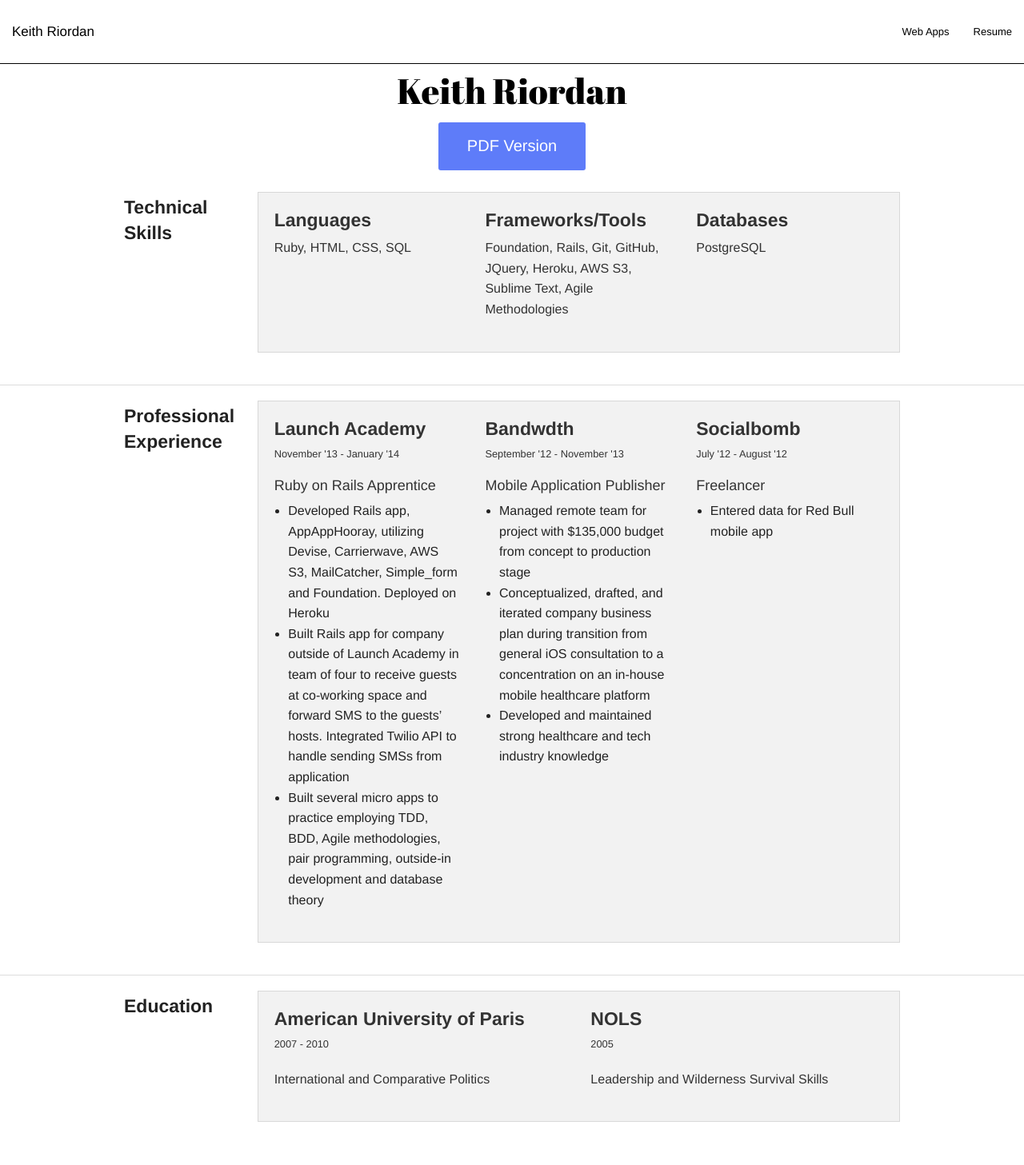
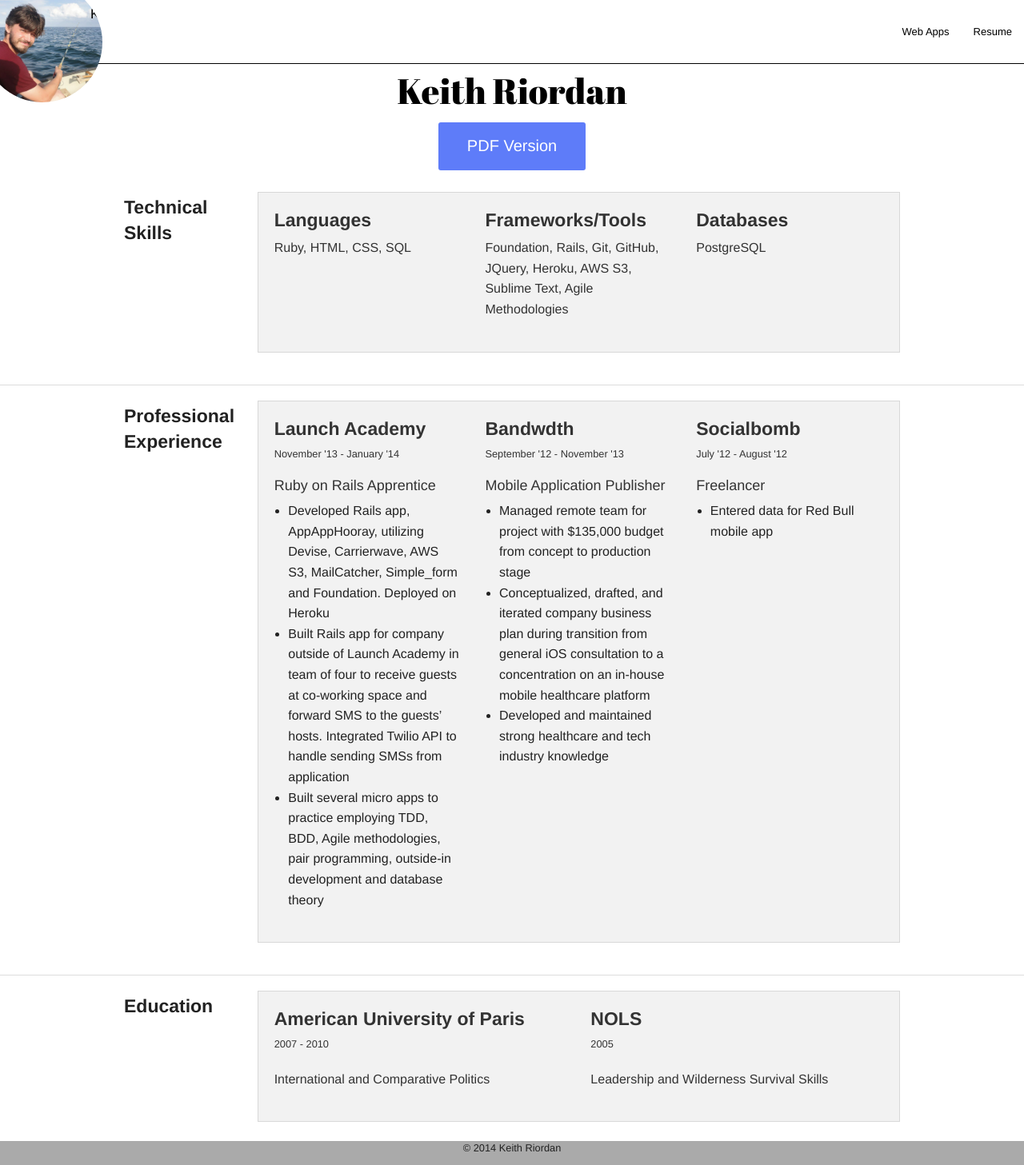
Before and after one commit to Kriordan/personal_portfolio, a Flask app: page /resume in a window 1280 px wide. Shown: the whole page at 80% size. Before the commit the page ends 1403 px from the top, so only its background shows below. Run offline with Flask 2, Linux system fonts and the light colour scheme; some libraries are stand-ins or nearby versions.

Commit message:
Create header and footer include templates. Reformat base template html

```diff
--- /dev/null
+++ b/templates/_footer.html
@@ -0,0 +1,5 @@
+<footer>
+    <div class="copyright">
+        <h6>&copy; 2014 Keith Riordan</h6>
+    </div>
+</footer>
--- /dev/null
+++ b/templates/_header.html
@@ -0,0 +1,23 @@
+<nav class="top-bar" data-topbar>
+    <ul class="title-area">
+        <li class="name">
+            <h1 class="replace">
+                <a href="{{ url_for( 'home' )}}">Keith Riordan</a>
+            </h1>
+        </li>
+        <li class="toggle-topbar menu-icon">
+            <a href="#">More</a>
+        </li>
+    </ul>
+
+    <section class="top-bar-section">
+        <ul class="right">
+            <li>
+                <a href="{{ url_for( 'home' )}}#apps">Web Apps</a>
+            </li>
+            <li>
+                <a href="{{ url_for( 'resume' ) }}">Resume</a>
+            </li>
+        </ul>
+    </section>
+</nav>
--- a/templates/base.html
+++ b/templates/base.html
@@ -2,19 +2,34 @@
 <html class="no-js" lang="en">
     <head>
         <meta charset="utf-8" />
-    <meta name="viewport" content="width=device-width, initial-scale=1.0" />
+        <meta
+            content="width=device-width, initial-scale=1.0"
+            name="viewport"/>
         <title>Keith Riordan | Level 0</title>
-    <link href='http://fonts.googleapis.com/css?family=Playfair+Display' rel='stylesheet' type='text/css'>
-    <link href='http://fonts.googleapis.com/css?family=Abril+Fatface' rel='stylesheet' type='text/css'>
-    <link href='http://fonts.googleapis.com/css?family=Alegreya' rel='stylesheet' type='text/css'>
-    <link rel="stylesheet" href="{{ url_for('static', filename='css/foundation.css') }}" />
-    <link rel="stylesheet" href="{{ url_for('static', filename='css/style.css') }}" />
+        <link
+            href='http://fonts.googleapis.com/css?family=Playfair+Display'
+            rel='stylesheet'
+            type='text/css'
+        >
+        <link
+            href='http://fonts.googleapis.com/css?family=Abril+Fatface'
+            rel='stylesheet'
+            type='text/css'
+        >
+        <link
+            href='http://fonts.googleapis.com/css?family=Alegreya'
+            rel='stylesheet'
+            type='text/css'
+        >
+        <link
+            rel="stylesheet"
+            href="{{ url_for('static', filename='css/foundation.css') }}"
+        />
+        <link
+            href="{{ url_for('static', filename='css/style.css') }}"
+            rel="stylesheet"
+        />
         <script src="{{ url_for('static', filename='js/modernizr.js') }}"></script>
-    <style type="text/css">
-      h1 {
-        color: #fff;
-      }
-    </style>
         <script>
           (function(i,s,o,g,r,a,m){i['GoogleAnalyticsObject']=r;i[r]=i[r]||function(){
           (i[r].q=i[r].q||[]).push(arguments)},i[r].l=1*new Date();a=s.createElement(o),
@@ -28,7 +43,11 @@
     </head>
     <body>
 
+        {% include "_header.html" %}
+
         {% block body %}{% endblock %}
+
+        {% include "_footer.html" %}
 
         <script src="{{ url_for('static', filename='js/jquery.js') }}"></script>
         <script src="{{ url_for('static', filename='js/foundation.min.js') }}"></script>
--- a/templates/resume.html
+++ b/templates/resume.html
@@ -1,24 +1,6 @@
 {% extends 'base.html' %}
 
 {% block body %}
-    <!-- *************************** NAVIGATION **************************** -->
-    <nav class="top-bar" data-topbar>
-      <ul class="title-area">
-        <li class="name">
-          <h1><a href="{{ url_for( 'home' )}}">Keith Riordan</a></h1>
-        </li>
-        <li class="toggle-topbar menu-icon"><a href="#">More</a></li>
-      </ul>
-
-      <section class="top-bar-section">
-        <ul class="right">
-          <li><a href="{{ url_for( 'home' )}}#apps">Web Apps</a></li>
-          <li><a href="{{ url_for( 'resume' )}}">Resume</a></li>
-        </ul>
-      </section>
-    </nav>
-<!-- *************************** END NAVIGATION ***************************** -->
-
     <div class="row">
       <div id="job_title"class="large-12 columns">
         <h1>Keith Riordan</h1>
```
Also changed, not shown: templates/home.html (+0 -32 lines). Lines whose indentation alone changed are shown as unchanged.
